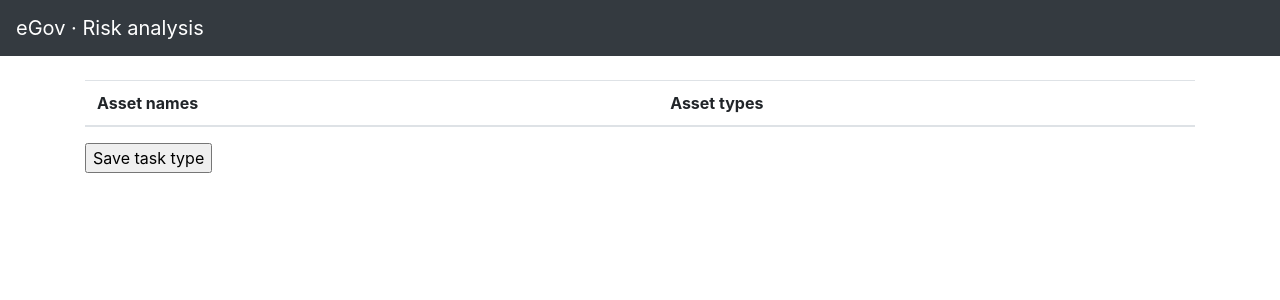
After one commit to DanieleGranata94/eGov_RA, a Django app: template templates/process_view_task_type.html in a window 1280 px wide. The commit adds this page. Shown: the top 300 px of the page. Run offline with Django 3.2, Linux system fonts and the light colour scheme; the template is opened without the code that fills it, so the values that code supplies are empty; some libraries are stand-ins or nearby versions.

Commit message:
Add the ability to insert the task type

```diff
--- a/eGov_RA/urls.py
+++ b/eGov_RA/urls.py
@@ -18,17 +18,20 @@ from django.urls import path
 from django.conf import settings
 from django.conf.urls.static import static
 
-from parsingBPMN.views import process_view, bpmn_process_management, system_management, \
-    delete_process, delete_system, process_enrichment, threat_modeling
+from parsingBPMN.views import bpmn_process_management, system_management, \
+    delete_process, delete_system, process_enrichment, threat_modeling, process_view_task_type, process_view_attribute, \
+    task_type_enrichment
 
 urlpatterns = [
     path('admin/', admin.site.urls),
     path('', system_management, name='system_management'),
     path('bpmn_process_management/<int:pk>', bpmn_process_management, name='bpmn_process_management'),
-    path('process_view/<int:pk>', process_view, name='process_view'),
+    path('process_view_task_type/<int:pk>', process_view_task_type, name='process_view_task_type'),
+    path('process_view_attribute/<int:pk>', process_view_attribute, name='process_view_attribute'),
     path('delete_process/<int:pk>', delete_process, name='delete_process'),
     path('delete_system/<int:pk>', delete_system, name='delete_system'),
     path('process_enrichment/<int:pk>', process_enrichment, name='process_enrichment'),
+    path('task_type_enrichment/<int:pk>', task_type_enrichment, name='task_type_enrichment'),
     path('threat_modeling/<int:pk>', threat_modeling, name='threat_modeling'),
 ]
 
--- a/parsingBPMN/models.py
+++ b/parsingBPMN/models.py
@@ -12,6 +12,12 @@ class System(models.Model):
 
     def __str__(self):
         return self.name
+
+    def delete(self, *args, **kwargs):
+        processes = Process.objects.filter(system=self)
+        for process in processes:
+            process.xml.delete()
+        super().delete(*args, **kwargs)
 
 class Process(models.Model):
     name = models.CharField(max_length=100)
--- a/templates/bpmn_process_management.html
+++ b/templates/bpmn_process_management.html
@@ -35,7 +35,7 @@
                         </a>
                     </td>
                     <td style="text-align: center">
-                        <form method="POST" action="{% url 'process_view' process.0.pk %}">
+                        <form method="POST" action="{% url 'process_view_task_type' process.0.pk %}">
                             {% csrf_token %}
                             <button type="submit" class="btn btn-primary btn-sm">Select process</button>
                         </form>
--- a/templates/process_view.html
+++ b/templates/process_view_attribute.html
@@ -93,6 +93,6 @@
         {% endfor %}
         </tbody>
     </table>
-    <input type="submit" value="Save"/>
+    <input type="submit" value="Save attributes"/>
     </form>
 {% endblock %}
--- /dev/null
+++ b/templates/process_view_task_type.html
@@ -0,0 +1,36 @@
+{% extends 'base.html' %}
+
+{% block content %}
+    <table class="table">
+        <thead>
+        <tr>
+            <th>Asset names</th>
+            <th>Asset types</th>
+        </tr>
+        </thead>
+        <tbody>
+        {% for task in task_list %}
+            <tr>
+                <td>
+                    {{ task.name }}
+                </td>
+                <td>
+                    <form method="POST" action="{% url 'task_type_enrichment' task.process.pk %}">
+                        {% csrf_token %}
+                        {% if task.asset_type != None %}
+                            {{ task.asset_type }}
+                        {% else %}
+                            <select name="{{ task.pk }}" class="form-control">
+                                {% for type in asset_type %}
+                                    <option value="{{ type.pk }}">{{ type.name }}</option>
+                                {% endfor %}
+                            </select>
+                        {% endif %}
+                </td>
+            </tr>
+        {% endfor %}
+        </tbody>
+    </table>
+    <input type="submit" value="Save task type"/>
+    </form>
+{% endblock %}
```
Also changed, not shown: parsingBPMN/views.py (+44 -5 lines).
